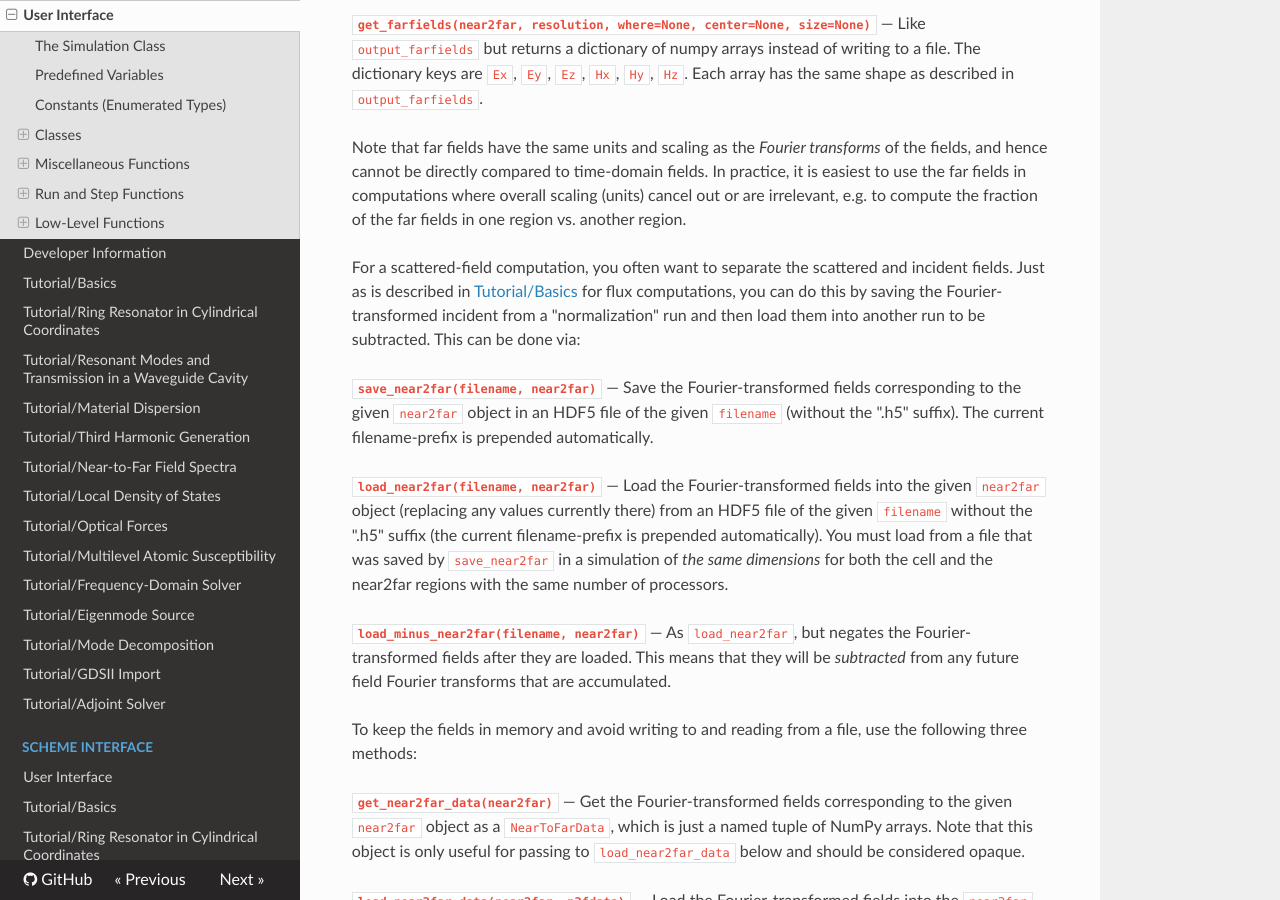
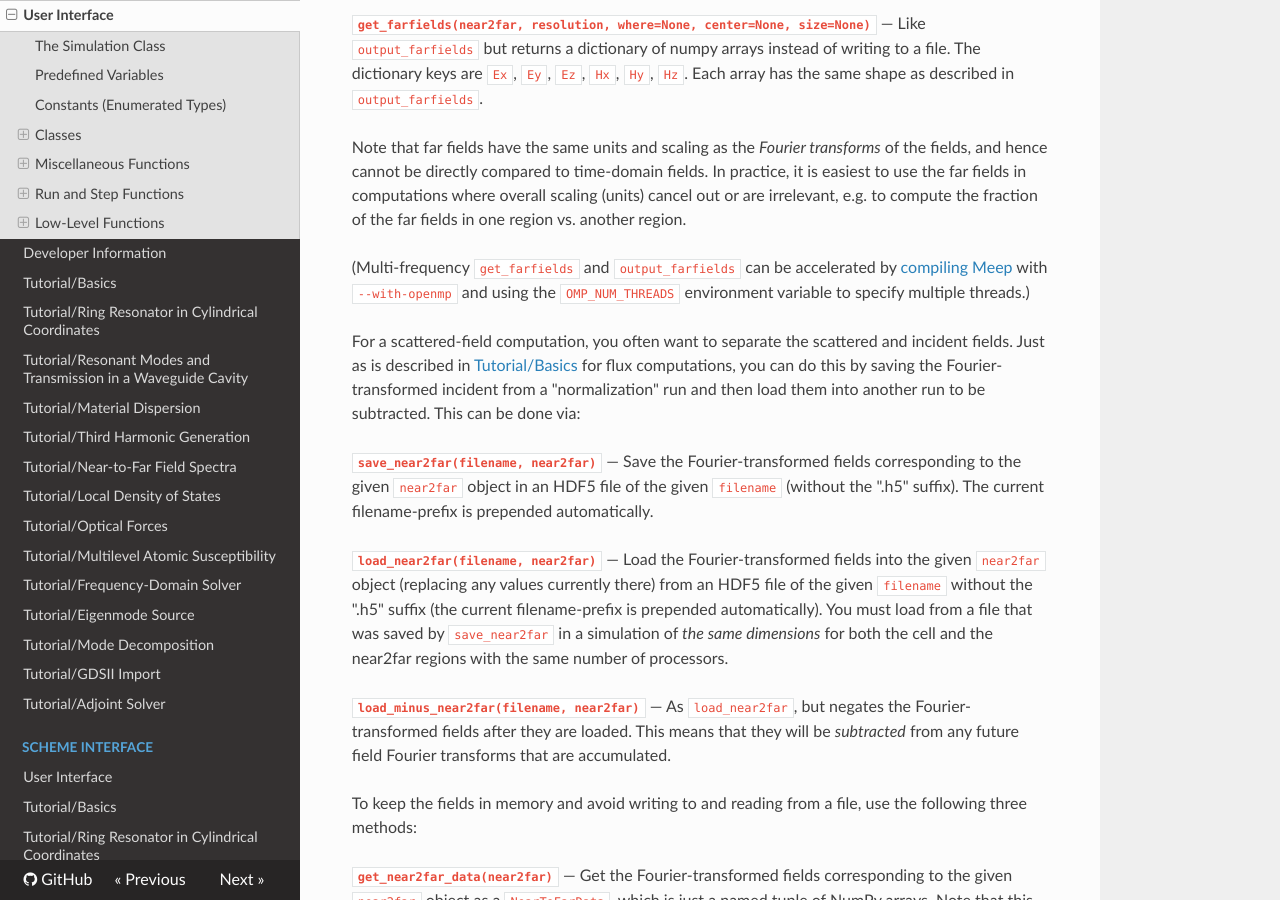
Before and after one commit to NanoComp/meep, an MkDocs documentation site: the page built from doc/docs/Python_User_Interface.md, in a window 1280 px wide and 900 px high, scrolled down 43345 px. Built offline with MkDocs 1.6.1, drawn with Linux system fonts in a browser that asks for light colours; nearby versions of some CDN libraries; formulas are drawn with MathJax 3; old or Windows-style settings are respelled for this version of MkDocs.

Commit message:
openmp for near2far calculation (#868)
* try openmp for near2far loop

* add --with-openmp configure flag

* use --with and not --enable

* whoops need to add OPENMP_CXXFLAGS to CXXFLAGS

* docs

* typo

```diff
--- a/doc/docs/Python_User_Interface.md
+++ b/doc/docs/Python_User_Interface.md
@@ -1399,6 +1399,10 @@ Like `output_farfields` but returns a dictionary of numpy arrays instead of writ
 
 Note that far fields have the same units and scaling as the *Fourier transforms* of the fields, and hence cannot be directly compared to time-domain fields. In practice, it is easiest to use the far fields in computations where overall scaling (units) cancel out or are irrelevant, e.g. to compute the fraction of the far fields in one region vs. another region.
 
+(Multi-frequency `get_farfields` and `output_farfields` can be accelerated by
+[compiling Meep](Build_From_Source.md#meep) with `--with-openmp` and using the
+`OMP_NUM_THREADS` environment variable to specify multiple threads.)
+
 For a scattered-field computation, you often want to separate the scattered and incident fields. Just as is described in [Tutorial/Basics](Python_Tutorials/Basics.md) for flux computations, you can do this by saving the Fourier-transformed incident from a "normalization" run and then load them into another run to be subtracted. This can be done via:
 
 **`save_near2far(filename, near2far)`**
```
Also changed, not shown: doc/docs/Build_From_Source.md (+5 -0 lines), doc/docs/Scheme_User_Interface.md (+4 -0 lines), 3 other files.
